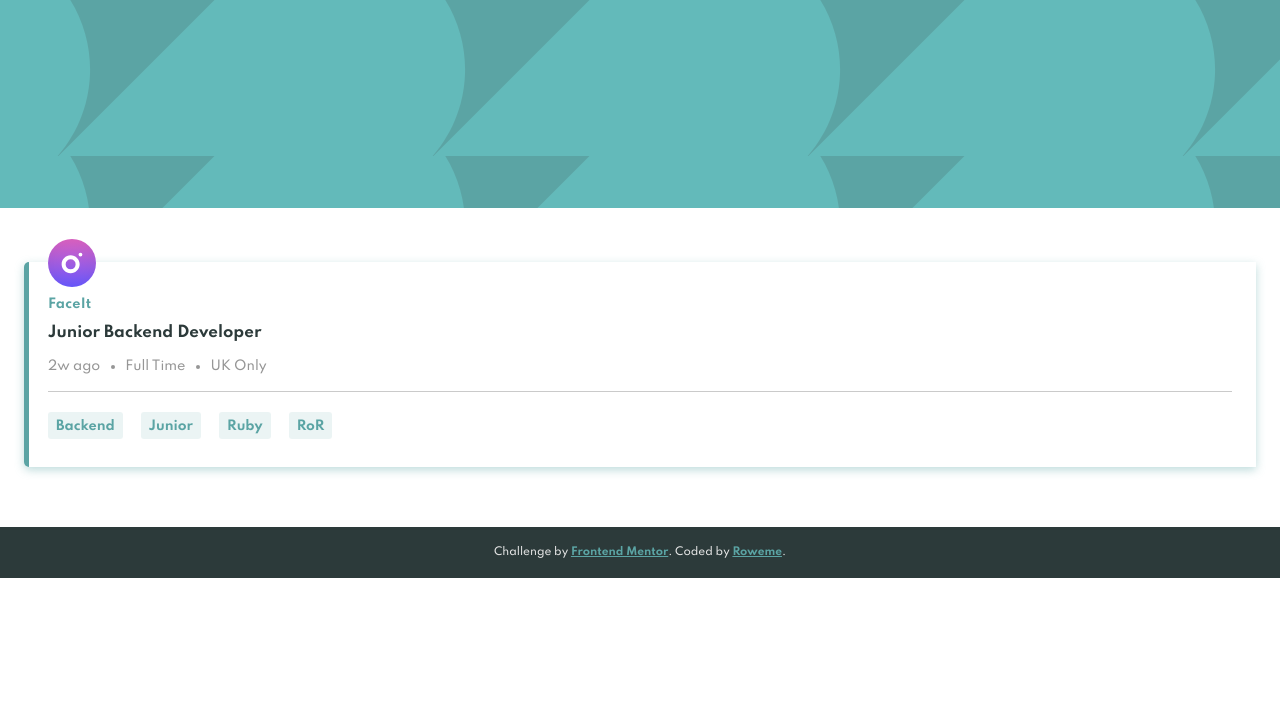
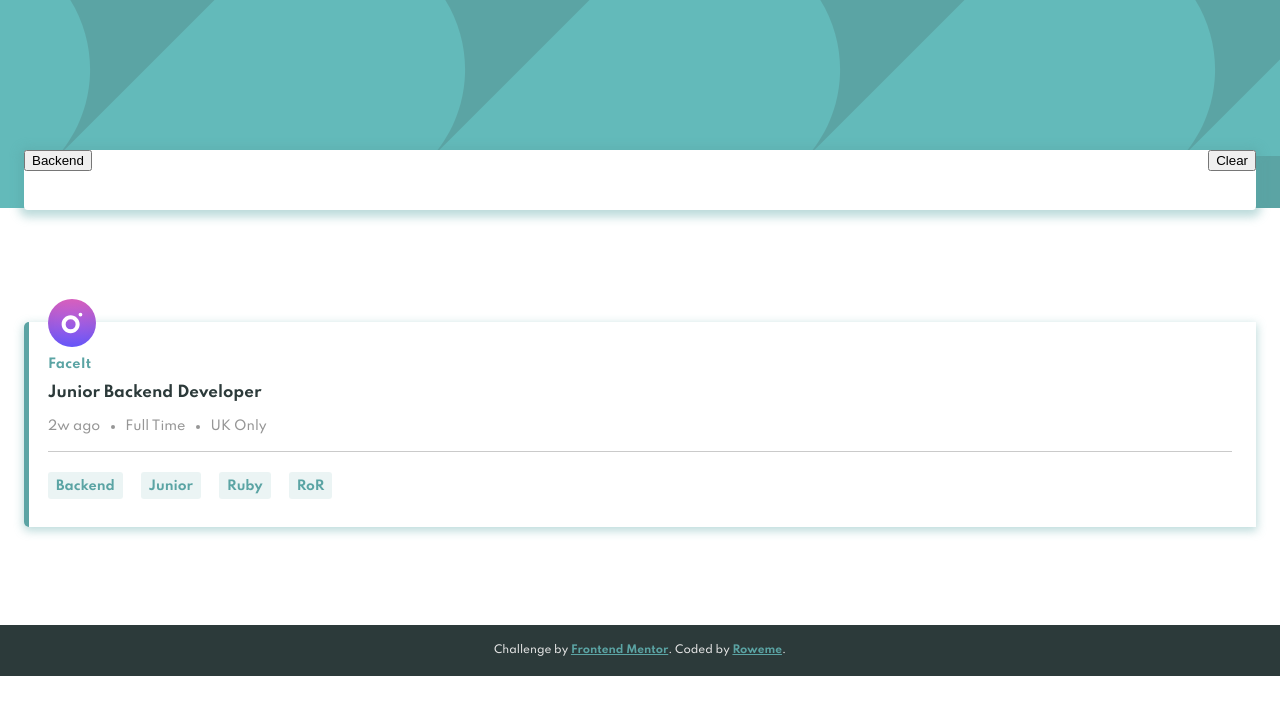
Before and after one commit to rouwe/fem_job_listings_with_filtering, a plain HTML site: page index.html in a window 1280 px wide. Both pictures are taken after a click on the element "Backend". Drawn offline with nearby package versions, Linux system fonts and the light colour scheme.

Commit message:
Active filters update

```diff
--- a/css/component_style.css
+++ b/css/component_style.css
@@ -3,10 +3,26 @@
     display: flex;
     flex-direction: column;
     padding: 0 0 20px;
+    margin-bottom: 2.5rem;
     border-left: 5px solid var(--primary);
     border-top-left-radius: 5px;
     border-bottom-left-radius: 5px;
-    box-shadow: 0px 3px 10px hsl(180, 29%, 50%, 0.4);
+    box-shadow: 0px 3px 10px 1px hsl(180, 29%, 50%, 0.4);
+}
+#filters-container {
+    position: relative;
+    top: -14vh;
+    display: flex;
+    flex-wrap: wrap;
+    justify-content: space-between;
+    width: 100%;
+    min-height: 60px;
+    border-radius: 4px;
+    box-shadow: 0px 2px 10px 5px hsl(180, 29%, 50%, 0.4);
+    background-color: hsl(0, 0%, 100%);
+}
+.btn-reset {
+    align-self: center;
 }
 .details-container {
     position: relative;
--- a/index.html
+++ b/index.html
@@ -19,6 +19,9 @@
   <header></header>
   <!-- Main -->
   <main class="main-container">
+    <div id="filters-container" class="filters">
+
+    </div>
 
   </main>
   <!-- Footer -->
--- a/js/filter.js
+++ b/js/filter.js
@@ -1,3 +1,25 @@
+let filtersApplied = [];
+function addFilter(filterValue, roleTag) {
+    // Add a filter button inside filters container
+    if (!filtersApplied.includes(filterValue)) {
+        const filterContainer = $('#filters-container');
+        const filterBox = document.createElement('div');
+        const resetBox = document.createElement('div');
+        $(filterContainer).append(filterBox);
+        $(filterBox).attr('class', 'filter-box');
+        $(filterContainer).append(resetBox);
+        $(resetBox).attr('class', 'reset-box');
+        const createButton = document.createElement('button');
+        const createResetButton = document.createElement('button');
+        $(createButton).attr("class", 'btn-filter');
+        $(createButton).text(roleTag);
+        $(createResetButton).attr('class', 'btn-reset');
+        $(createResetButton).text('Clear');
+        filterBox.appendChild(createButton);
+        resetBox.appendChild(createResetButton);
+        filtersApplied.push(filterValue);
+    }
+}
 function filterByRole() {
     // Filter job lists depending on roles
     const roleTag = this.innerHTML;
@@ -6,6 +28,7 @@ function filterByRole() {
         // Hide elements
         $(notRole).parent().parent().css("display", "none");
     }
+    addFilter('role', roleTag);
 }
 function filterByLevel() {
     // Filter job lists depending on levels
```
